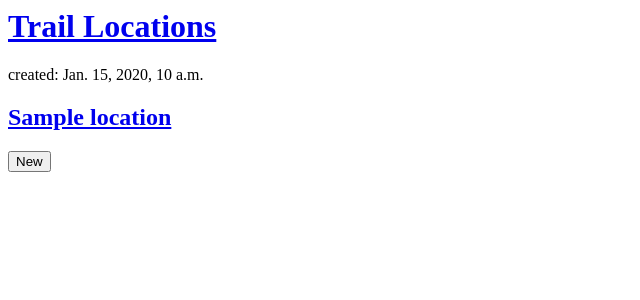
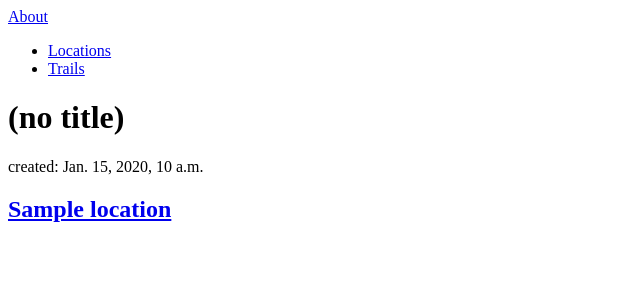
Before and after one commit to gchoy/trail_project, a Django app: page /locations in a window 1280 px wide. Shown: the top 300 px of the page, without its empty margins (0-640 px from the left). Run offline with Django 3.2, Linux system fonts and the light colour scheme; tables that the repository leaves empty hold one stand-in row (values such as "Sample post"); some libraries are stand-ins or nearby versions.

Commit message:
Added base.html and fixed template bug

```diff
--- /dev/null
+++ b/trail_app/templates/base.html
@@ -0,0 +1,24 @@
+{% load bootstrap4 %}
+
+
+{% block bootstrap4_content %}
+<div class="container">
+    <nav  class="navbar navbar-default">
+        <div class="navbar-header">
+            <a class="navbar-brand" href="#">About</a>
+        </div>
+        <div id="navbar" class="navbar-collapse collapse">
+            <ul class="nav navbar-nav">
+                <li><a href="{% url 'locations_list' %}">Locations</a></li>
+                <li><a href="#">Trails</a></li>
+            </ul>
+        </div>
+    </nav>
+    <h1>{% block title %}(no title){% endblock %}</h1>
+
+    {% bootstrap_messages %}
+
+    {% block content %}(no content){% endblock %}
+</div>
+
+{% endblock %}
--- a/trail_app/templates/trail_app/location_detail.html
+++ b/trail_app/templates/trail_app/location_detail.html
@@ -1,4 +1,3 @@
-<!--{% extends 'trail_app/base.html' %}-->
 {% load bootstrap4 %}
 
 {% block title %}
--- a/trail_app/templates/trail_app/locations_list.html
+++ b/trail_app/templates/trail_app/locations_list.html
@@ -1,4 +1,4 @@
-
+{% extends 'base.html' %}
 {% load bootstrap4 %}
 <div>
     <h1><a href="/">Trail Locations</a></h1>
@@ -14,16 +14,4 @@
 {% endfor %}
 
 
-    <form action="{% url 'trail_app:locations_list' location.id location.name %}" method="post">
-    {% csrf_token %}
-
-
-    {% buttons %}
-       <button type="submit" value = "New" class="btn btn-primary">
-            New
-       </button>
-    {% endbuttons %}
-
-    </form>
-
 {% endblock %}
--- a/trail_app/views.py
+++ b/trail_app/views.py
@@ -37,7 +37,7 @@ def location_new(request):
     else:
         form = LocationForm()
         return render(request,
-                      'locations/location_edit.html',
+                      'trail_app/location_edit.html',
                       {'form': form})
 
 
```
